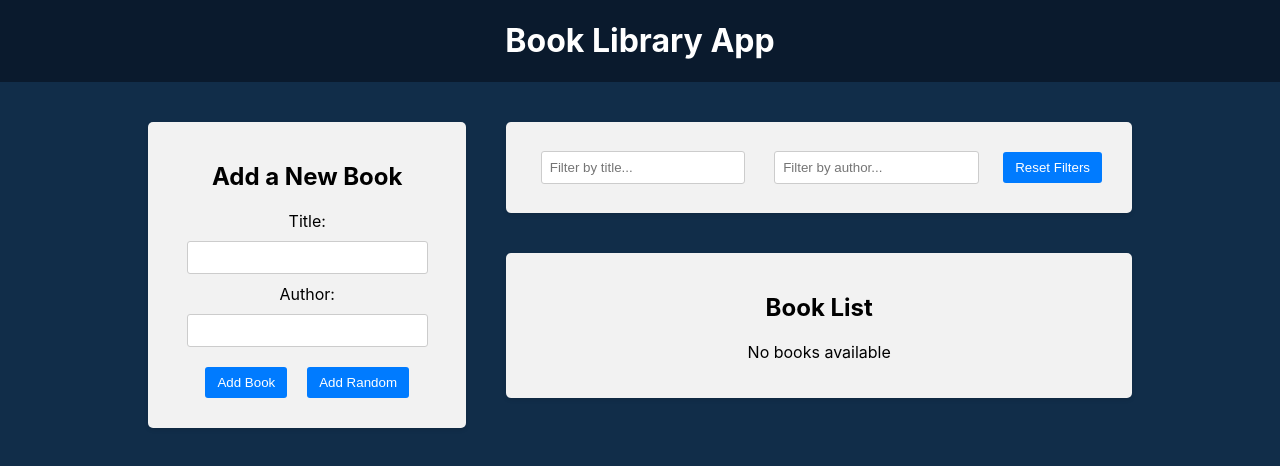
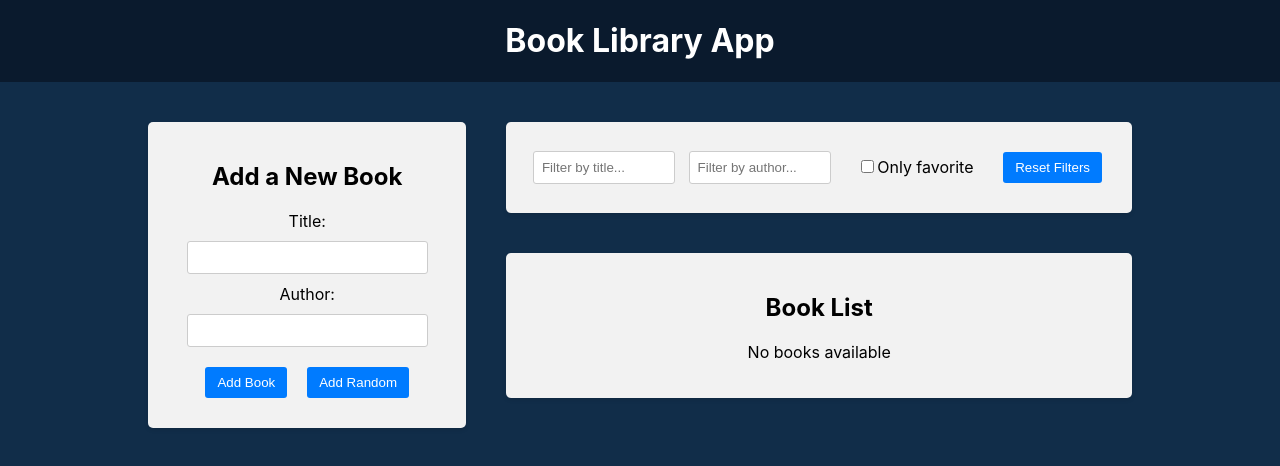
Before and after one commit to cudzoziemka123/book-library, a React (Create React App) app in the folder frontend/: page / in a window 1280 px wide. Shown: the top 466 px of the page. Built offline with nearby package versions, Linux system fonts and the light colour scheme.

Commit message:
favorite checkbox filter added

```diff
--- a/frontend/src/app/slices/FilterSlice.js
+++ b/frontend/src/app/slices/FilterSlice.js
@@ -3,6 +3,7 @@ import { createSlice } from '@reduxjs/toolkit'
 const initialState = {
   title: '',
   author: '',
+  onlyFavorite: false,
 }
 
 const filterSlice = createSlice({
@@ -16,17 +17,24 @@ const filterSlice = createSlice({
     setAuthorFilter: (state, action) => {
       return { ...state, author: action.payload }
     },
-    resetFilters: (state) => {
+    setFavoriteFilter: (state) => {
+      return { ...state, onlyFavorite: !state.onlyFavorite }
+    },
+    resetFilters: () => {
       return initialState
     },
   },
 })
 
-export const { setTitleFilter, setAuthorFilter, resetFilters } =
-  filterSlice.actions
+export const {
+  setTitleFilter,
+  setAuthorFilter,
+  setFavoriteFilter,
+  resetFilters,
+} = filterSlice.actions
 
 export const selectTitleFilter = (state) => state.filter.title
-
 export const selectAuthorFilter = (state) => state.filter.author
+export const selectFavoriteFilter = (state) => state.filter.onlyFavorite
 
 export default filterSlice.reducer
--- a/frontend/src/components/BookList/BookList.jsx
+++ b/frontend/src/components/BookList/BookList.jsx
@@ -4,6 +4,7 @@ import { deleteBook, toggleFavorite } from '../../app/books/actionCreators'
 import {
   selectTitleFilter,
   selectAuthorFilter,
+  selectFavoriteFilter,
 } from '../../app/slices/FilterSlice'
 
 import './Booklist.css'
@@ -12,6 +13,7 @@ const BookList = () => {
   const books = useSelector((state) => state.books)
   const titleFilter = useSelector(selectTitleFilter)
   const authorFilter = useSelector(selectAuthorFilter)
+  const favoriteFilter = useSelector(selectFavoriteFilter)
   const dispatch = useDispatch()
 
   const handleDelete = (id) => {
@@ -29,7 +31,9 @@ const BookList = () => {
     const matchesAuthor = book.author
       .toLowerCase()
       .includes(authorFilter.toLowerCase())
-    return matchesTitle && matchesAuthor
+
+    const matchesFavorite = favoriteFilter ? book.isFavorite : true
+    return matchesTitle && matchesAuthor && matchesFavorite
   })
 
   return (
--- a/frontend/src/components/Filter/Filter.jsx
+++ b/frontend/src/components/Filter/Filter.jsx
@@ -2,8 +2,10 @@ import { useDispatch, useSelector } from 'react-redux'
 import {
   setTitleFilter,
   setAuthorFilter,
+  setFavoriteFilter,
   selectTitleFilter,
   selectAuthorFilter,
+  selectFavoriteFilter,
   resetFilters,
 } from '../../app/slices/FilterSlice'
 import './Filter.css'
@@ -12,6 +14,7 @@ const Filter = () => {
   const dispatch = useDispatch()
   const titleFilter = useSelector(selectTitleFilter)
   const authorFilter = useSelector(selectAuthorFilter)
+  const favoriteFilter = useSelector(selectFavoriteFilter)
 
   const handleTitleFilterChange = (e) => {
     dispatch(setTitleFilter(e.target.value))
@@ -19,6 +22,10 @@ const Filter = () => {
 
   const handleAuthorFilterChange = (e) => {
     dispatch(setAuthorFilter(e.target.value))
+  }
+
+  const handleFavoriteFilter = () => {
+    dispatch(setFavoriteFilter())
   }
 
   const handleResetFilters = () => {
@@ -43,6 +50,16 @@ const Filter = () => {
             onChange={handleAuthorFilterChange}
           />
         </div>
+        <div className="filter-group">
+          <label>
+            <input
+              type="checkbox"
+              checked={favoriteFilter}
+              onClick={handleFavoriteFilter}
+            />
+            Only favorite
+          </label>
+        </div>
         <button type="button" onClick={handleResetFilters}>
           Reset Filters
         </button>
```
